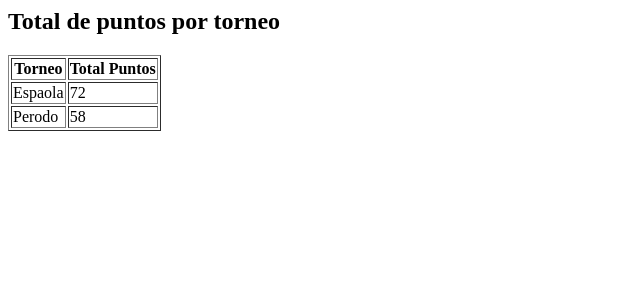
After one commit to jesufercor-max/Club-Deportivo, a Django app: page /total_puntos_por_torneo/ in a window 1280 px wide. The commit adds this page. Shown: the top 300 px of the page, without its empty margins (0-640 px from the left). Run offline with Django 5.2, Linux system fonts and the light colour scheme; data comes from the database, SQL or seed files in the repository; parts of the project's set-up code (start-up, migrations or seed data) failed here and were passed over.

Commit message:
Rama URls_9 creada

```diff
--- /dev/null
+++ b/app_club/templates/app_club/total_puntos_por_torneo.html
@@ -0,0 +1,13 @@
+<h2>Total de puntos por torneo</h2>
+<table border="1">
+    <tr>
+        <th>Torneo</th>
+        <th>Total Puntos</th>
+    </tr>
+    {% for t in total_puntos_por_torneo %}
+    <tr>
+        <td>{{ t.torneo_nombre }}</td>
+        <td>{{ t.total_puntos }}</td>
+    </tr>
+    {% endfor %}
+</table>
--- a/app_club/templates/index.html
+++ b/app_club/templates/index.html
@@ -13,6 +13,7 @@
       <li><a href="{% url 'equipos_sin_participaciones' %}">Mostrar Equipos sin Participaciones</a></li>
       <li><a href="{% url 'participaciones_por_torneo' torneo_id=1 %}">Mostrar Participaciones de un torneo específico</a></li>
       <li><a href="{% url 'usuario_por_nombre' nombre='Juan' %}">Mostrar usuario por nombre</a></li>
+      <li><a href="{% url 'total_puntos_torneo' %}">Mostrar Total de puntos por torneo</a></li>
    </ul>
    </body>
 </html>
--- a/app_club/urls.py
+++ b/app_club/urls.py
@@ -11,4 +11,5 @@ urlpatterns = [
    path('equipos_sin_participaciones/', views.equipos_sin_participaciones, name='equipos_sin_participaciones'),
    path('participaciones/torneo/<int:torneo_id>/', views.participaciones_por_torneo, name='participaciones_por_torneo'),
    re_path(r'^usuario_por_nombre/(?P<nombre>[a-zA-Z]+)$', views.usuario_por_nombre, name='usuario_por_nombre'),
+   path('total_puntos_por_torneo/', views.total_puntos_por_torneo, name='total_puntos_torneo'),
 ]
--- a/app_club/views.py
+++ b/app_club/views.py
@@ -1,5 +1,5 @@
 from django.shortcuts import render
-from django.db.models import Q
+from django.db.models import Q, Sum
 from .models import Usuario, Entrenador, Participacion, Equipo
 
 # Create your views here.
@@ -75,3 +75,13 @@ def usuario_por_nombre(request, nombre):
    usuarios = (Usuario.objects.raw("SELECT * FROM app_club_usuario u "
                                     + f"WHERE u.nombre LIKE '%{nombre}%';"))
    return render(request, 'app_club/usuario_por_nombre.html', {'usuario_por_nombre': usuarios })
+
+# Vista 9: Total de puntos por torneo
+def total_puntos_por_torneo(request):
+   torneos = Participacion.objects.values('torneo__nombre').annotate(total_puntos=Sum('puntos'))
+   torneos = (Participacion.objects.raw("SELECT t.id, t.nombre AS torneo_nombre, SUM(p.puntos) AS total_puntos "
+                                        + "FROM app_club_participacion p "
+                                        + "JOIN app_club_torneo t ON p.torneo_id = t.id "
+                                        + "GROUP BY t.id, t.nombre;"))
+
+   return render(request, 'app_club/total_puntos_por_torneo.html', {'total_puntos_por_torneo': torneos})
```
Also changed, not shown: README.md.
